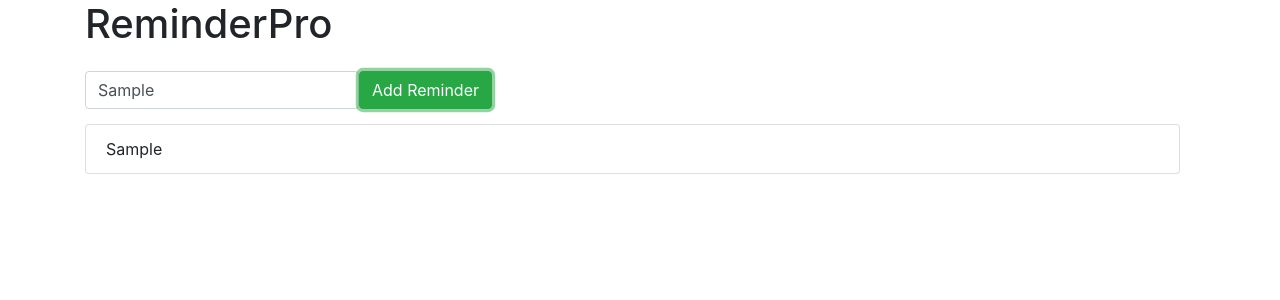
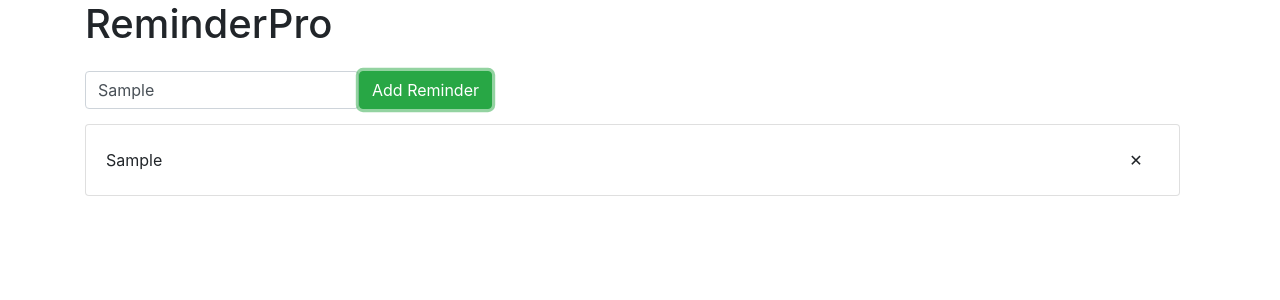
Before and after one commit to neilreyes/reminderpro, a React (Create React App) app: page / in a window 1280 px wide. Both pictures are taken after typing "Sample" into the empty fields and a click on the button "Add Reminder". Shown: the top 300 px of the page. Built offline with nearby package versions, Linux system fonts and the light colour scheme.

Commit message:
Adds delete reminder feature through redux

```diff
--- a/src/App.css
+++ b/src/App.css
@@ -7,3 +7,25 @@
 .form-inline{
   padding: 15px 0;
 }
+
+.list-group-item{
+  align-items: center;
+  display: flex;
+  justify-content: space-between;
+}
+
+.delete-button{
+  cursor: pointer;
+  float: right;
+  padding-left: 5px;
+  transition: all 0.3s ease-in-out;
+  padding: 10px;
+  border-radius: 100%;
+  border: 1px solid transparent;
+  text-align: center;
+  width: 46px;
+}
+
+.delete-button:hover{
+  border: 1px solid #c0c0c0;
+}
--- a/src/actions/index.js
+++ b/src/actions/index.js
@@ -1,4 +1,4 @@
-import { ADD_REMINDER } from '../constants';
+import { ADD_REMINDER , DELETE_REMINDER } from '../constants';
 
 // Action creator
 export const addReminder = (text) =>{
@@ -11,3 +11,15 @@ export const addReminder = (text) =>{
 
     return action;
 }
+
+// Delete reminder action creator;
+export const deleteReminder = (id) =>{
+    const action = {
+        type: DELETE_REMINDER,
+        id
+    }
+
+    console.log('deleting an actions: ', action);
+
+    return action;
+}
--- a/src/components/App.jsx
+++ b/src/components/App.jsx
@@ -1,13 +1,14 @@
 import React, { Component } from 'react';
 import { connect } from 'react-redux';
-import { addReminder } from '../actions';
+import { addReminder, deleteReminder } from '../actions';
 
 class App extends Component {
   constructor(props){
     super(props);
     this.handleTextChange = this.handleTextChange.bind(this);
     this.addReminder = this.addReminder.bind(this);
-    //this.renderReminders = this.renderReminders.bind(this);
+    this.deleteReminder = this.deleteReminder.bind(this);
+    this.renderReminders = this.renderReminders.bind(this);
     this.state = {
       text: '',
     };
@@ -20,8 +21,14 @@ class App extends Component {
   }
 
   addReminder(event){
-    console.log('(addReminder) this state: ', this);
     this.props.addReminder(this.state.text);
+  }
+
+  deleteReminder(id){
+    console.log('deleting in application', id);
+    console.log('this.props', this.props);
+
+    this.props.deleteReminder(id);
   }
 
   renderReminders(){
@@ -33,7 +40,13 @@ class App extends Component {
           reminders.map((reminder, index)=>{
             return (
               <li key={reminder.id} className="list-group-item">
-                {reminder.text}
+                <div className="list-item">{reminder.text}</div>
+                <div
+                  className="list-item delete-button"
+                  onClick={()=>{this.deleteReminder(reminder.id)}}
+                >
+                  &#x2715;
+                </div>
               </li>
             );
           })
@@ -76,4 +89,4 @@ function mapStateToProps(state){
   }
 }
 
-export default connect(mapStateToProps, {addReminder} )(App);
+export default connect(mapStateToProps, {addReminder, deleteReminder} )(App);
--- a/src/constants.js
+++ b/src/constants.js
@@ -1 +1,2 @@
 export const ADD_REMINDER = 'ADD_REMINDER';
+export const DELETE_REMINDER = 'DELETE_REMINDER';
--- a/src/reducers/index.js
+++ b/src/reducers/index.js
@@ -1,4 +1,4 @@
-import { ADD_REMINDER } from '../constants';
+import { ADD_REMINDER, DELETE_REMINDER } from '../constants';
 
 const reminder = (action) => {
     return {
@@ -6,6 +6,13 @@ const reminder = (action) => {
         id: Math.random()
     }
 }
+
+const removeById = (state = [], id) => {
+    const reminders = state.filter((reminder)=>reminder.id !== id);
+    console.log('new reduced reminders', reminders);
+
+    return reminders
+};
 
 // Reminders Reducer
 const reminders = ( state = [], action ) => {
@@ -18,6 +25,13 @@ const reminders = ( state = [], action ) => {
 
             return reminders;
             break;
+
+        case DELETE_REMINDER:
+            reminders = removeById(state, action.id);
+
+            return reminders;
+            break;
+
         default:
             return state;
     }
```
